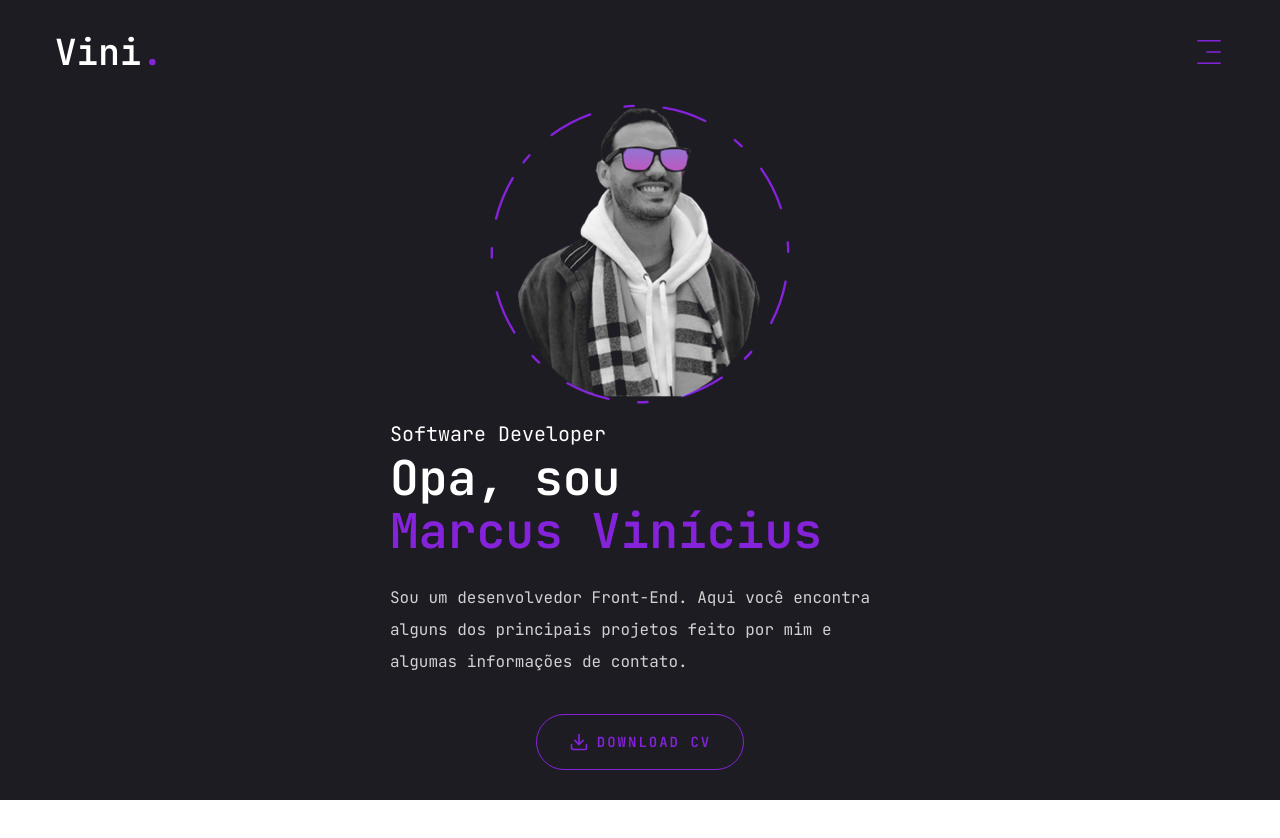
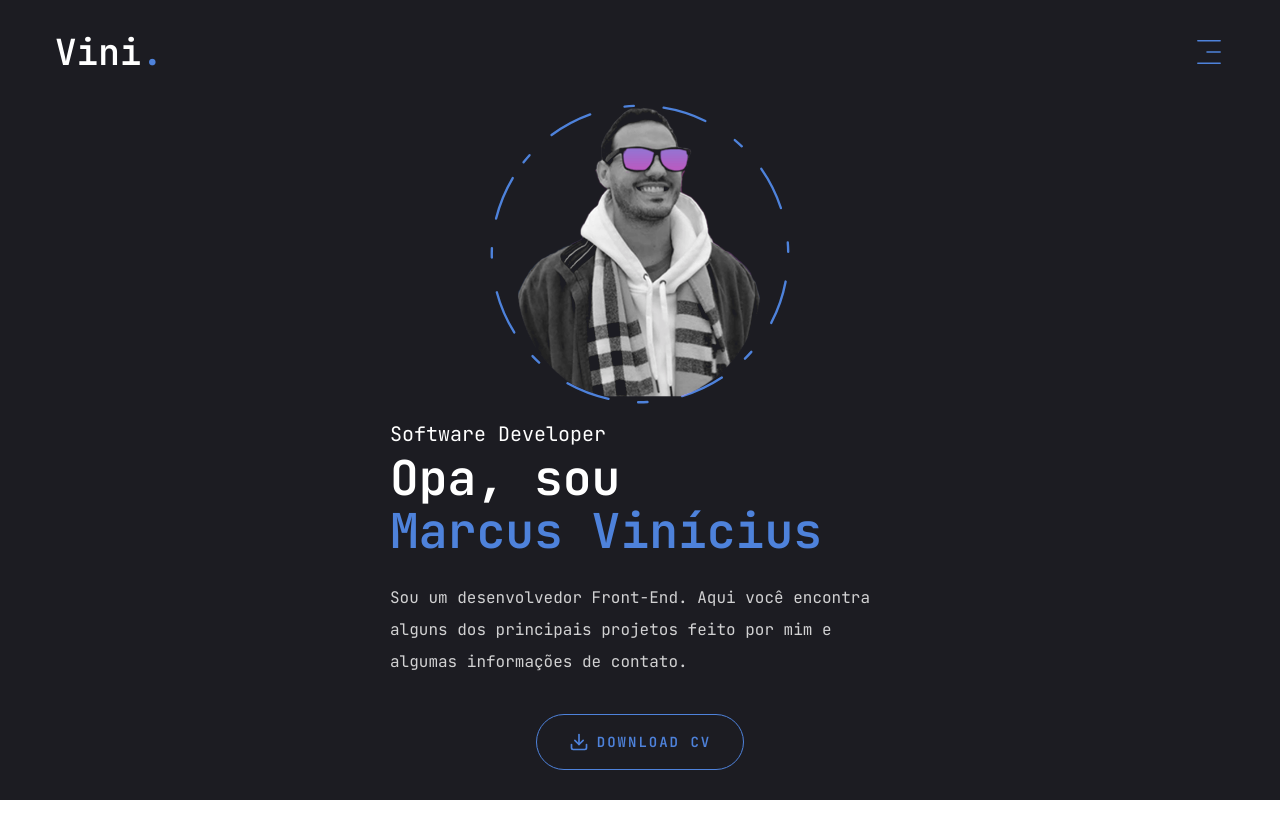
Before and after one commit to marcusvmota/portfolio-mv, a Next.js app: page / in a window 1280 px wide. Shown: the top 838 px of the page. Built offline with nearby package versions, Linux system fonts and the light colour scheme.

Commit message:
ajuste de cor

```diff
--- a/app/globals.css
+++ b/app/globals.css
@@ -21,6 +21,6 @@
   }
 
   .text-outline-hover {
-    -webkit-text-stroke: 1px #a76cdb;
+    -webkit-text-stroke: 1px #627de0;
   }
 }
--- a/components/Photo.jsx
+++ b/components/Photo.jsx
@@ -40,7 +40,7 @@ const Photo = () => {
             cx='253'
             cy='253'
             r='250'
-            stroke='#8523DB'
+            stroke='#4E82DB'
             strokeWidth='4'
             strokeLinecap='round'
             strokeLinejoin='round'
--- a/tailwind.config.js
+++ b/tailwind.config.js
@@ -27,8 +27,8 @@ module.exports = {
       colors: {
         primary: "#1c1c22",
         accent: {
-          DEFAULT: "#8523DB",
-          hover: "#A76CDB",
+          DEFAULT: "#4E82DB",
+          hover: "#627DE0",
         },
       },
       keyframes: {
```
